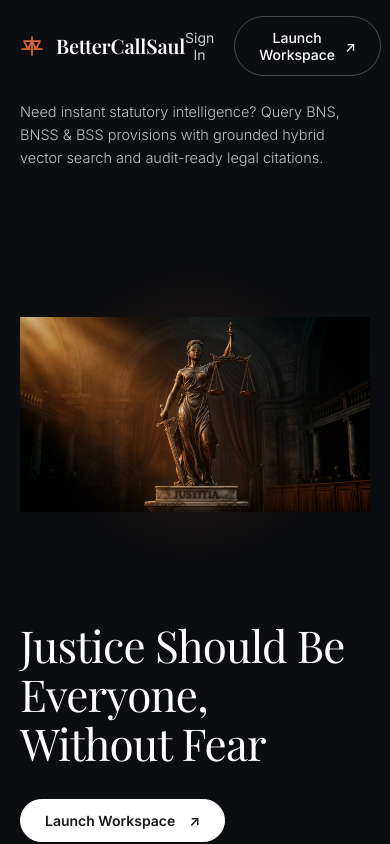
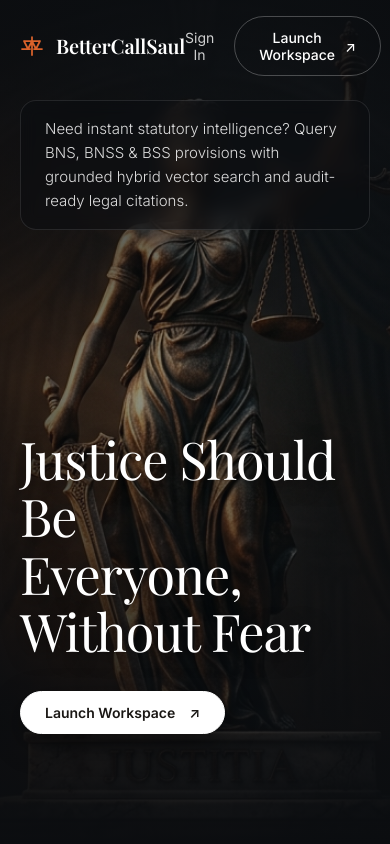
Before and after one commit to AbishekR05/BetterCallSaul, a React (Vite) app in the folder frontend/: page / in a window 390 px wide. Shown: the top 844 px of the page. Built offline with nearby package versions, Linux system fonts and the light colour scheme; a web font is replaced by a local one.

Commit message:
fix(hero): expand hero image to cover entire screen full-bleed with wider margins

```diff
--- a/frontend/src/components/landing/Hero.css
+++ b/frontend/src/components/landing/Hero.css
@@ -4,25 +4,43 @@
   background-color: #0B0D10;
   color: #FFFFFF;
   min-height: 100vh;
-  padding-top: 120px;
-  padding-bottom: 60px;
+  padding-top: 130px;
+  padding-bottom: 80px;
   overflow: hidden;
   display: flex;
   flex-direction: column;
   justify-content: space-between;
 }
 
+/* Full-bleed background image covering the entire screen */
+.hero-bg-cover {
+  position: absolute;
+  inset: 0;
+  background-size: cover;
+  background-position: center 30%;
+  background-repeat: no-repeat;
+  z-index: 1;
+}
+
+.hero-vignette-overlay {
+  position: absolute;
+  inset: 0;
+  background:
+    linear-gradient(180deg, rgba(11, 13, 16, 0.85) 0%, rgba(11, 13, 16, 0.45) 45%, rgba(11, 13, 16, 0.95) 100%),
+    radial-gradient(ellipse at center, transparent 30%, rgba(11, 13, 16, 0.8) 100%);
+}
+
 .hero-inner-container {
-  max-width: 1320px;
+  max-width: 1560px;
   margin: 0 auto;
-  padding: 0 40px;
+  padding: 0 60px;
   width: 100%;
   position: relative;
   z-index: 10;
   display: flex;
   flex-direction: column;
   justify-content: space-between;
-  min-height: calc(100vh - 180px);
+  min-height: calc(100vh - 210px);
 }
 
 /* Top Row */
@@ -34,46 +52,20 @@
 }
 
 .hero-text-right {
-  max-width: 360px;
+  max-width: 420px;
   text-align: right;
+  background: rgba(11, 13, 16, 0.5);
+  backdrop-filter: blur(8px);
+  padding: 16px 24px;
+  border-radius: 16px;
+  border: 1px solid rgba(255, 255, 255, 0.1);
 }
 
 .hero-paragraph {
-  font-size: 14.5px;
-  color: rgba(255, 255, 255, 0.75);
+  font-size: 15px;
+  color: rgba(255, 255, 255, 0.85);
   line-height: 1.6;
   font-weight: 300;
-}
-
-/* Center Image & Spotlight */
-.hero-center-visual {
-  position: absolute;
-  top: 40%;
-  left: 50%;
-  transform: translate(-50%, -45%);
-  width: 100%;
-  max-width: 680px;
-  height: 600px;
-  pointer-events: none;
-  z-index: 1;
-  display: flex;
-  align-items: center;
-  justify-content: center;
-}
-
-.hero-statue-img {
-  width: 100%;
-  height: 100%;
-  object-fit: contain;
-  filter: contrast(1.1) brightness(0.9);
-  mix-blend-mode: lighten;
-  opacity: 0.92;
-}
-
-.hero-spotlight-overlay {
-  position: absolute;
-  inset: 0;
-  background: radial-gradient(circle at center, rgba(217, 98, 43, 0.12) 0%, transparent 65%);
 }
 
 /* Bottom Row */
@@ -87,23 +79,25 @@
 }
 
 .hero-headline-left {
-  max-width: 520px;
+  max-width: 640px;
 }
 
 .hero-main-title {
-  font-size: 64px;
+  font-size: 72px;
   font-weight: 500;
   color: #FFFFFF;
-  line-height: 1.12;
+  line-height: 1.1;
   letter-spacing: -0.02em;
   margin-bottom: 32px;
+  text-shadow: 0 4px 20px rgba(0, 0, 0, 0.7);
 }
 
 .hero-cta-btn {
-  padding: 16px 36px;
-  font-size: 15px;
+  padding: 18px 40px;
+  font-size: 16px;
   font-weight: 500;
   border-radius: var(--radius-pill);
+  box-shadow: 0 10px 30px rgba(0, 0, 0, 0.4);
 }
 
 .hero-cta-btn .arrow {
@@ -111,21 +105,11 @@
 }
 
 @media (max-width: 1024px) {
-  .hero-center-visual {
-    position: relative;
-    top: auto;
-    left: auto;
-    transform: none;
-    height: 350px;
-    margin: 30px 0;
-  }
-  .hero-bottom-row {
-    flex-direction: column;
-    align-items: flex-start;
-    gap: 40px;
+  .hero-inner-container {
+    padding: 0 32px;
   }
   .hero-main-title {
-    font-size: 44px;
+    font-size: 52px;
   }
 }
 
@@ -141,5 +125,6 @@
   }
   .hero-text-right {
     text-align: left;
+    max-width: 100%;
   }
 }
--- a/frontend/src/components/landing/Hero.tsx
+++ b/frontend/src/components/landing/Hero.tsx
@@ -10,6 +10,14 @@ interface HeroProps {
 export const Hero: React.FC<HeroProps> = ({ onGetStarted }) => {
   return (
     <section className="hero-dark-frame">
+      {/* Full-screen background image with subtle vignette overlay */}
+      <div
+        className="hero-bg-cover"
+        style={{ backgroundImage: `url(${ladyJusticeHero})` }}
+      >
+        <div className="hero-vignette-overlay"></div>
+      </div>
+
       <div className="hero-inner-container">
 
         {/* Top Header Paragraph Row */}
@@ -19,16 +27,6 @@ export const Hero: React.FC<HeroProps> = ({ onGetStarted }) => {
               Need instant statutory intelligence? Query BNS, BNSS &amp; BSS provisions with grounded hybrid vector search and audit-ready legal citations.
             </p>
           </div>
-        </div>
-
-        {/* Center Spotlight & Lady Justice Artwork */}
-        <div className="hero-center-visual">
-          <img
-            src={ladyJusticeHero}
-            alt="Lady Justice Statue Artwork"
-            className="hero-statue-img"
-          />
-          <div className="hero-spotlight-overlay"></div>
         </div>
 
         {/* Bottom Headline & Action Button Row */}
--- a/frontend/src/components/landing/Navbar.css
+++ b/frontend/src/components/landing/Navbar.css
@@ -4,12 +4,13 @@
   left: 0;
   right: 0;
   z-index: 100;
-  padding: 24px 40px;
+  padding: 28px 0;
 }
 
 .hero-navbar-container {
-  max-width: 1320px;
+  max-width: 1560px;
   margin: 0 auto;
+  padding: 0 60px;
   display: flex;
   align-items: center;
   justify-content: space-between;
@@ -91,9 +92,18 @@
   cursor: pointer;
 }
 
+@media (max-width: 1024px) {
+  .hero-navbar-container {
+    padding: 0 32px;
+  }
+}
+
 @media (max-width: 900px) {
   .hero-navbar {
-    padding: 16px 20px;
+    padding: 16px 0;
+  }
+  .hero-navbar-container {
+    padding: 0 20px;
   }
   .hero-navbar-links {
     display: none;
```
Also changed, not shown: 2 other files (tests, documents, lock files or other folders).
